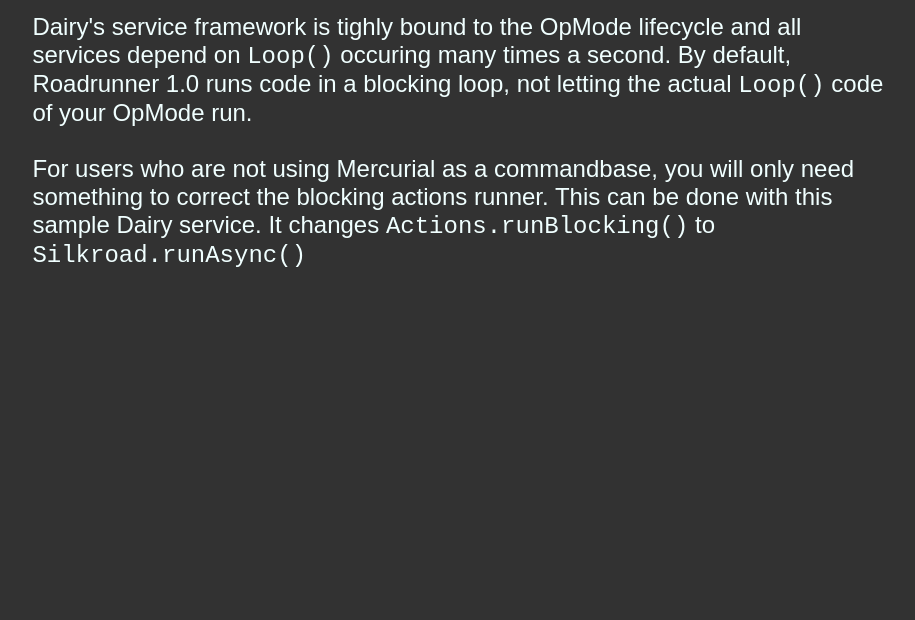
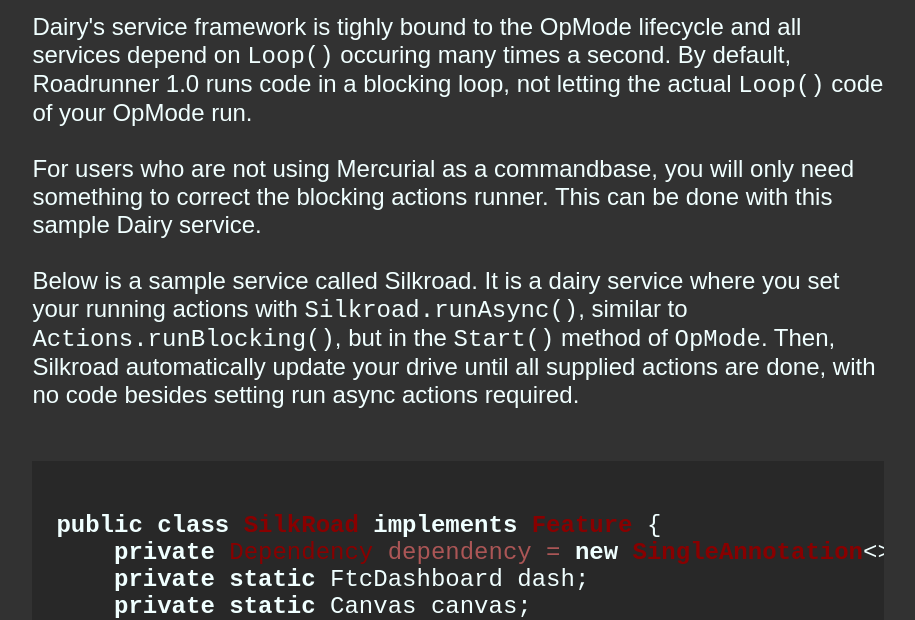
Before and after one commit to Iris-TheRainbow/dairy.usenewroadrunner.fyi, a plain HTML site: page index.html in a window 1280 px wide. Shown: the part 191-811 px from the top of the page, without its empty margins (182-1097 px from the left). Drawn offline with nearby package versions, Linux system fonts and the light colour scheme.

Commit message:
so jay can see this

```diff
--- /dev/null
+++ b/hidethecode.js
@@ -0,0 +1,76 @@
+function loadCode(){
+    document.getElementById("silkroad").innerHTML = `
+<pre><code style="background-color: #282828; color: azure; font-size: 1.5rem;">
+public class SilkRoad implements Feature {
+    private Dependency<?> dependency = new SingleAnnotation<>(org.firstinspires.ftc.teamcode.util.SilkRoad.Attach.class);
+    private static FtcDashboard dash;
+    private static Canvas canvas;
+    private static Action actions;
+    private static boolean run = true;
+    @NonNull
+    @Override
+    public Dependency<?> getDependency() { return dependency; }
+
+    @Override
+    public void setDependency(@NonNull Dependency<?> dependency) {
+        this.dependency = dependency;
+    }
+
+    private SilkRoad() {}
+
+    public static final org.firstinspires.ftc.teamcode.util.SilkRoad INSTANCE = new org.firstinspires.ftc.teamcode.util.SilkRoad();
+
+
+    @Override
+    public void postUserInitLoopHook(@NotNull Wrapper opMode) {
+        dash = FtcDashboard.getInstance();
+        canvas = new Canvas();
+    }
+
+    @Override
+    public void postUserLoopHook(@NotNull Wrapper opMode) {
+        if (run && !Thread.currentThread().isInterrupted()) {
+            TelemetryPacket packet = new TelemetryPacket();
+            packet.fieldOverlay().getOperations().addAll(canvas.getOperations());
+
+            run = actions.run(packet);
+
+            dash.sendTelemetryPacket(packet);
+        }
+    }
+
+    public static void RunAsync(Action actions){
+        SilkRoad.actions = actions;
+    }
+
+    @Retention(RetentionPolicy.RUNTIME)
+    @Target(ElementType.TYPE)
+    @Inherited
+    public @interface Attach {}
+}
+</code></pre>
+    `
+    document.getElementById("mercact").innerHTML = `
+    <pre><code style="background-color: #282828; color: azure; font-size: 1.5rem;">
+public class MercurialAction implements Action {
+    private final Command command;
+    private boolean initialized = false;
+    public MercurialAction(Command command) {
+        this.command = command;
+    }
+
+    @Override
+    public boolean run(@NonNull TelemetryPacket packet) {
+        final boolean initialized = this.initialized;
+        if (!initialized) {
+            command.schedule();
+            this.initialized = true;
+        }
+        final boolean finished = initialized && !Mercurial.isScheduled(command);
+        if (finished) this.initialized = false;
+        return finished;
+    }
+}
+    </code></pre>
+    `
+}
--- a/index.html
+++ b/index.html
@@ -9,10 +9,11 @@
         <meta content="https://dairy.usenewroadrunner.fyi" property="og:url" />
         <meta content="#008080" data-react-helmet="true" name="theme-color" />
         <link rel="stylesheet" href="https://cdnjs.cloudflare.com/ajax/libs/highlight.js/11.9.0/styles/default.min.css">
-    <script src="https://cdnjs.cloudflare.com/ajax/libs/highlight.js/11.9.0/highlight.min.js"></script>
-
+        <script src="https://cdnjs.cloudflare.com/ajax/libs/highlight.js/11.9.0/highlight.min.js"></script>
+        <script>hljs.highlightAll();</script>
+        <script src="/hidethecode.js"></script>
     </head>
-    <body>
+    <body onload="loadCode(); hljs.highlightAll();">
         <div class ="center" style="align-self: center;">
             <h1 class="center" style="align-self: center;">
                 Using Dairy with Roadrunner 1.0
@@ -22,7 +23,23 @@
                 times a second. By default, Roadrunner 1.0 runs code in a blocking loop, not letting the actual <code>Loop()</code> code of your OpMode run.
                 <br><br>
                 For users who are not using Mercurial as a commandbase, you will only need something to correct the blocking actions runner.
-                This can be done with this sample Dairy service. It changes <code>Actions.runBlocking()</code> to <code>Silkroad.runAsync()</code>
+                This can be done with this sample Dairy service.
+                <br><br>
+                Below is a sample service called Silkroad. It is a dairy service where you set your running actions with <code>Silkroad.runAsync()</code>,
+                similar to <code>Actions.runBlocking()</code>, but in the <code>Start()</code> method of <code>OpMode</code>. Then, Silkroad automatically
+                update your drive until all supplied actions are done, with no code besides setting run async actions required.
+                <br><br>
+                <span id="silkroad"></span>
+                <br><br>
+                If you use Mercurial, you probably do not want to write a bunch of actions to do what you already wrote in mercurial, so heres something else that may be useful:
+                <br><br>
+                <span id="mercact"></span>
+                <br><br>
+                You just use this in <code>Silkroad.runAsync()</code> like you would any other action and pass in a command! It even works on Mercurial parralel or
+                sequential commands, all you need to do is: <code class="language-java">new MercurialAction(new Parallel(Command...))</code>
+                <br><br>
+                If you want to see a (questionable quality) example of how this all works, you can check out
+                <a  href="https://github.com/Iris-TheRainbow/27971-IntoTheDeep-Teamcode/blob/main/TeamCode/src/main/java/org/firstinspires/ftc/teamcode/opmodes/Auto.java">team 27971 Null Pointer Exception's Teamcode.</a>
             </p>
         </div>
     </body>
```
